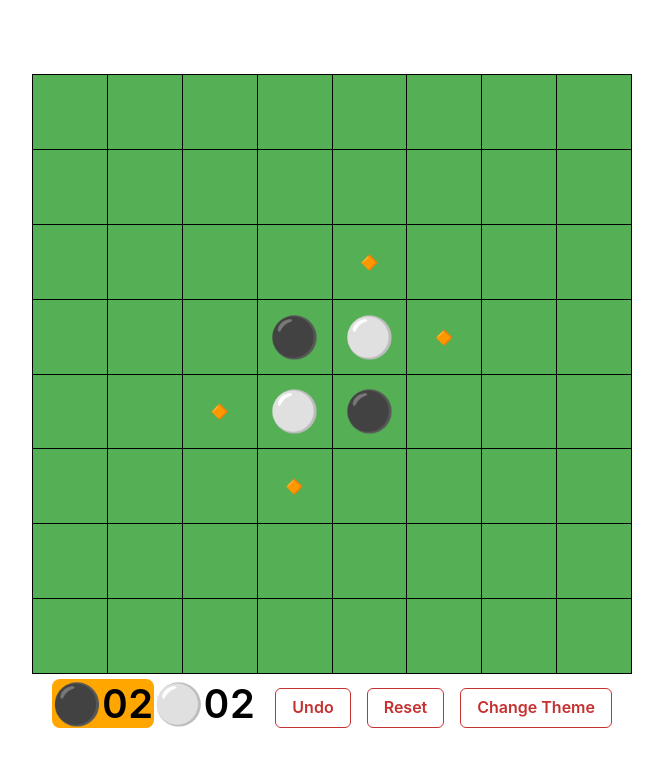
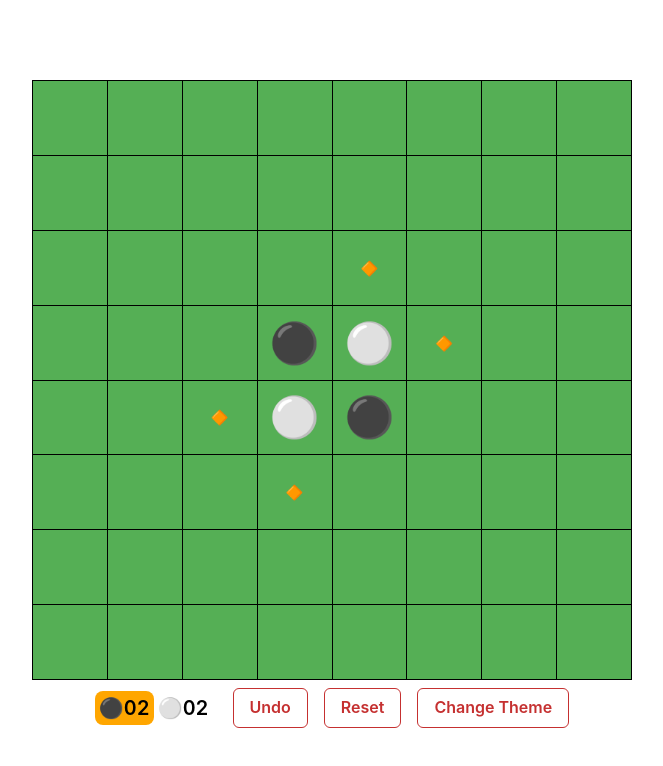
Before and after one commit to kuman514/ViteReversi, a React (Vite) app: page / in a window 1280 px wide. Shown: the top 766 px of the page, without its empty margins (308-971 px from the left). Built offline with nearby package versions, Linux system fonts and the light colour scheme.

Commit message:
fix(bottom): correct bottom ui

```diff
--- a/src/components/atoms/PieceCount/index.tsx
+++ b/src/components/atoms/PieceCount/index.tsx
@@ -15,6 +15,7 @@ interface RootProps {
 }
 
 const Root = styled.span<RootProps>`
+  padding: 0.2vmin 0.5vmin;
   background-color: ${({ turnColor }) => turnColor};
   border-radius: 1vmin;
 `;
@@ -25,7 +26,7 @@ interface Props {
 
 const PieceCount: FC<Props> = ({ player }) => {
   const { pieceCount, currentTurn } = useGameStore();
-  const thisPieceCount = String(pieceCount[player]).padStart(2, '0');
+  const thisPieceCount = (player !== Who.EMPTY) ? String(pieceCount[player]).padStart(2, '0') : '';
   const turnColor: string = (currentTurn === player) ? turnColorPicker[player] : '';
   return (
     <Root turnColor={turnColor}>
--- a/src/components/molecules/PieceCountWrapper/index.tsx
+++ b/src/components/molecules/PieceCountWrapper/index.tsx
@@ -4,7 +4,11 @@ import PieceCount from '^/components/atoms/PieceCount';
 import { Who } from '^/types';
 
 const Root = styled.div`
-  font-size: 5vmin;
+  display: flex;
+  align-items: center;
+  justify-content: center;
+
+  font-size: 2.5vmin;
   font-weight: 600;
   font-variant-numeric: tabular-nums;
   color: var(--theme-font-color);
--- a/src/components/molecules/UIButtonWrapper/index.tsx
+++ b/src/components/molecules/UIButtonWrapper/index.tsx
@@ -9,7 +9,6 @@ import {
 } from '^/types';
 
 const Root = styled.div`
-  margin-top: 1vmin;
 `;
 
 const UIButtonWrapper: FC<{}> = () => {
--- a/src/components/organisms/BottomUIWrapper/index.tsx
+++ b/src/components/organisms/BottomUIWrapper/index.tsx
@@ -9,6 +9,7 @@ const Root = styled.div`
   justify-content: center;
   align-items: center;
   column-gap: 20px;
+  margin-top: 1vmin;
 `;
 
 const BottomUIWrapper: FC = () => (
```
